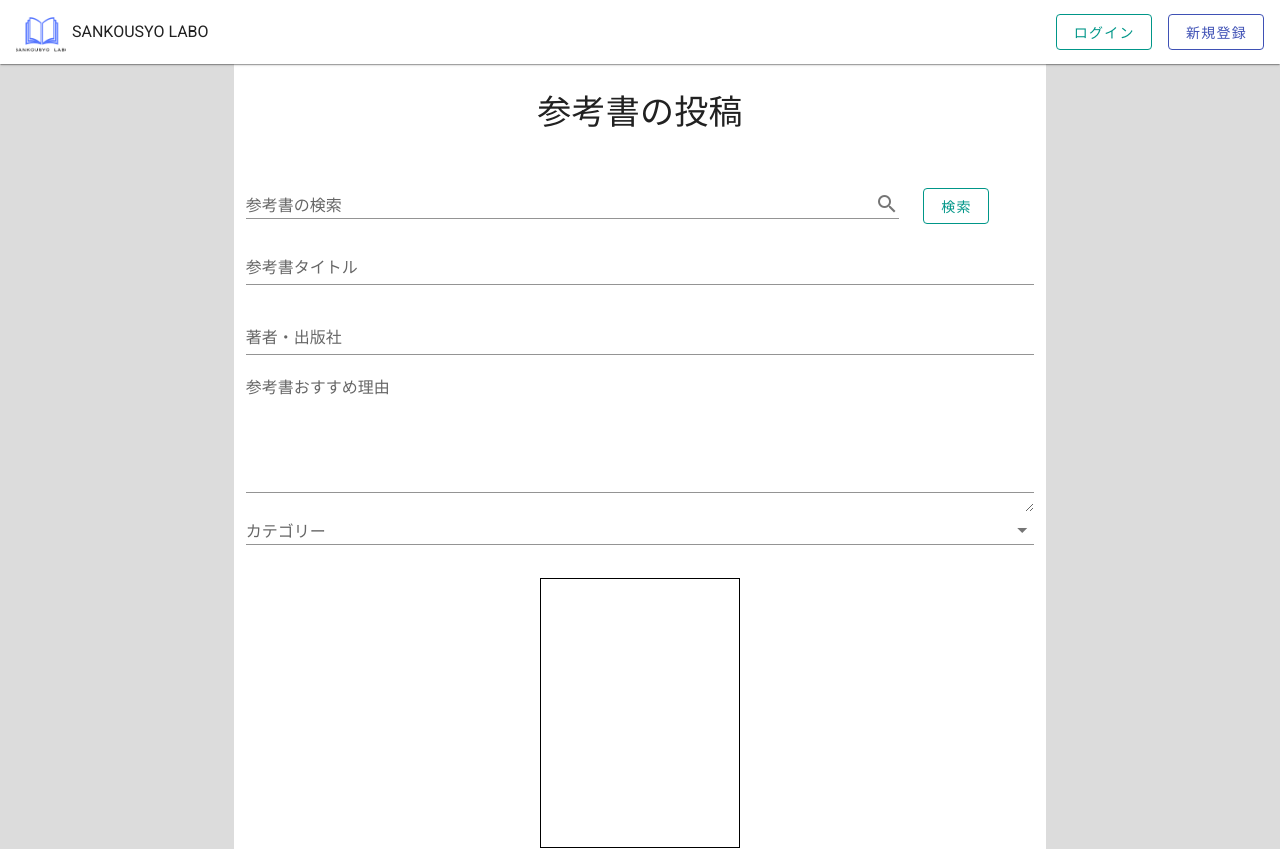
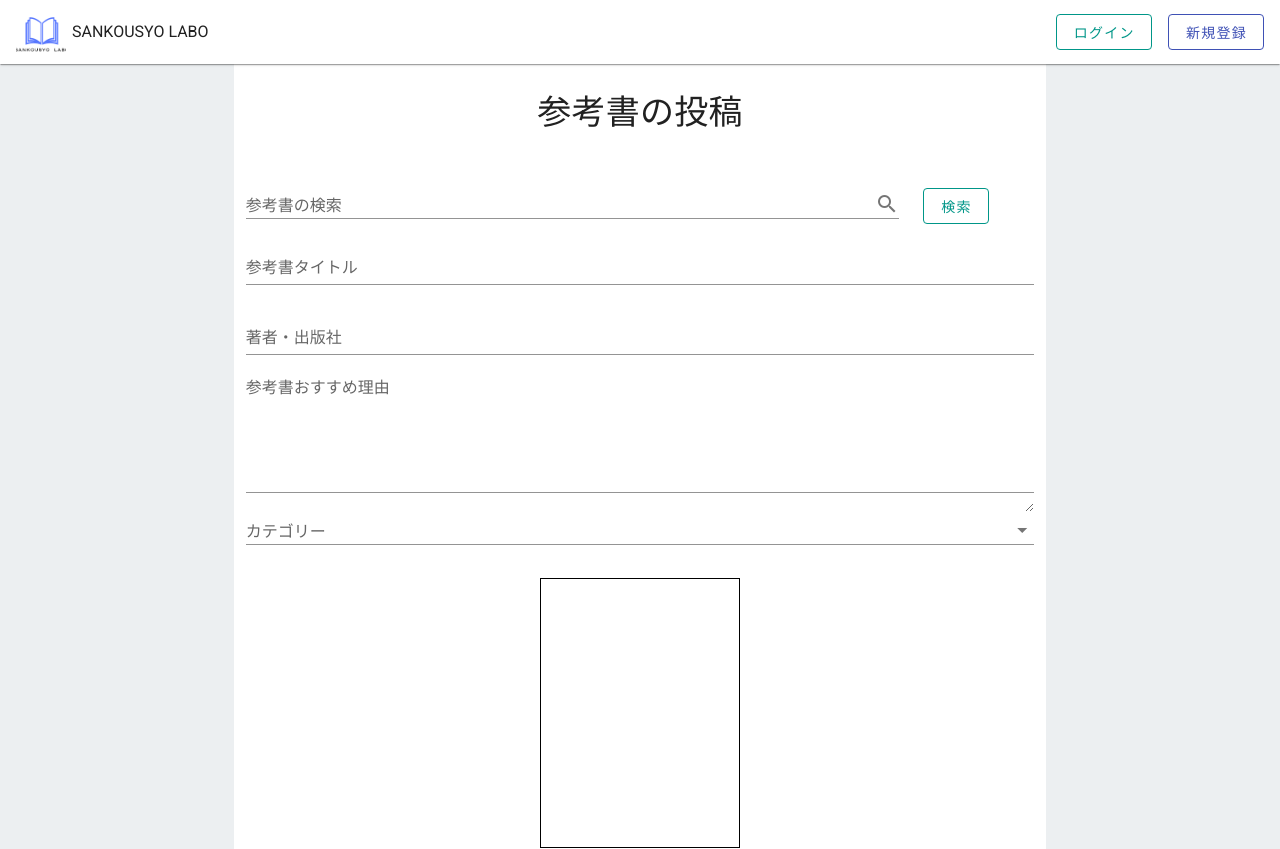
Before and after one commit to yuukiyamagata/Myportfolio_backUp, a Nuxt app: page /posts/create in a window 1280 px wide. Shown: the top 849 px of the page. Built offline with nearby package versions, Linux system fonts and the light colour scheme.

Commit message:
main scssの修正

```diff
--- a/assets/common.css
+++ b/assets/common.css
@@ -4,8 +4,4 @@
   -webkit-box-sizing: border-box;
           box-sizing: border-box;
 }
-
-.bg-color {
-  background-color: gainsboro !important;
-}
 /*# sourceMappingURL=common.css.map */
--- a/assets/common.scss
+++ b/assets/common.scss
@@ -3,7 +3,3 @@
   padding: 0;
   box-sizing: border-box;
   }
-
-  .bg-color {
-    background-color: gainsboro !important;
-  }
```
Also changed, not shown: 1 other file (tests, documents, lock files or other folders).
